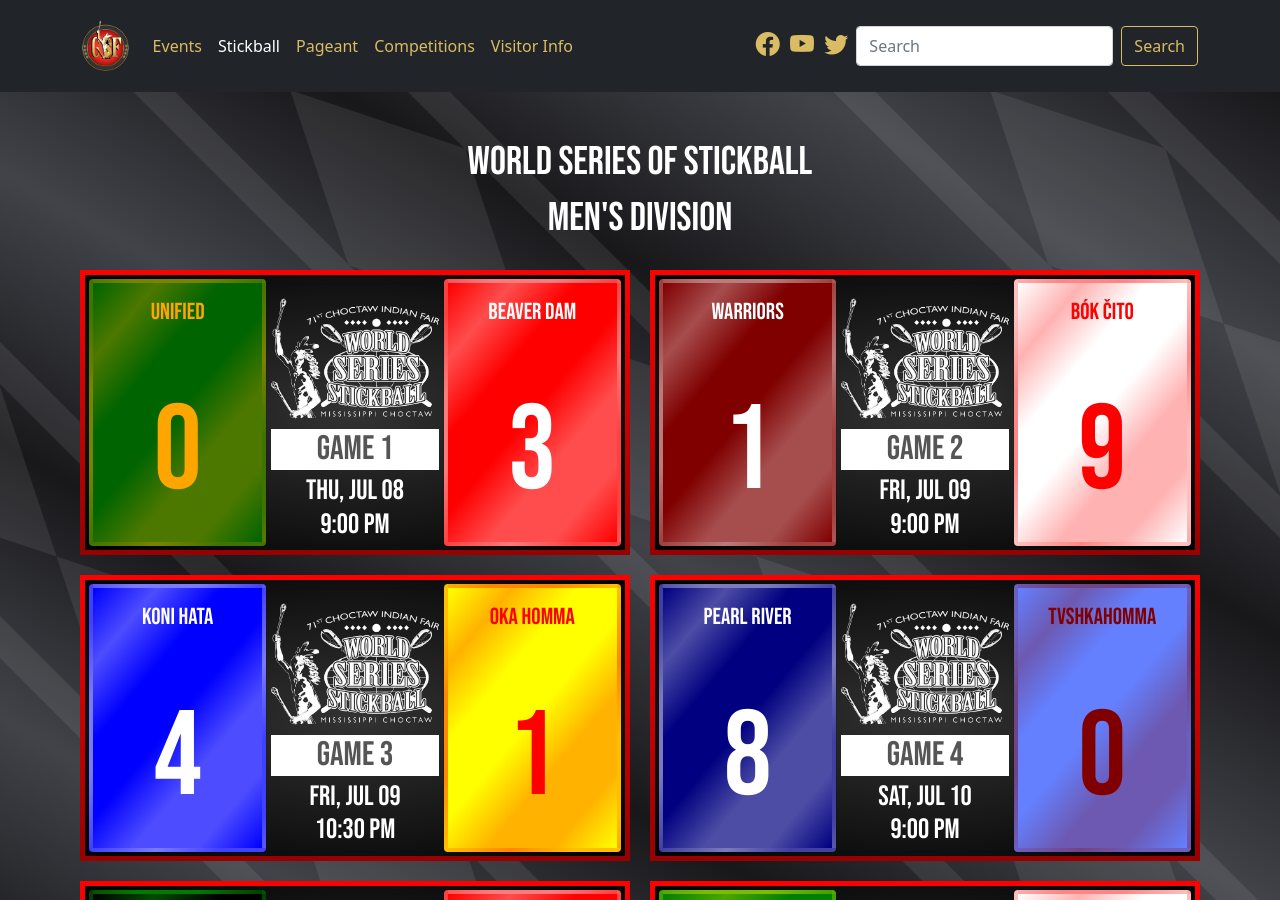
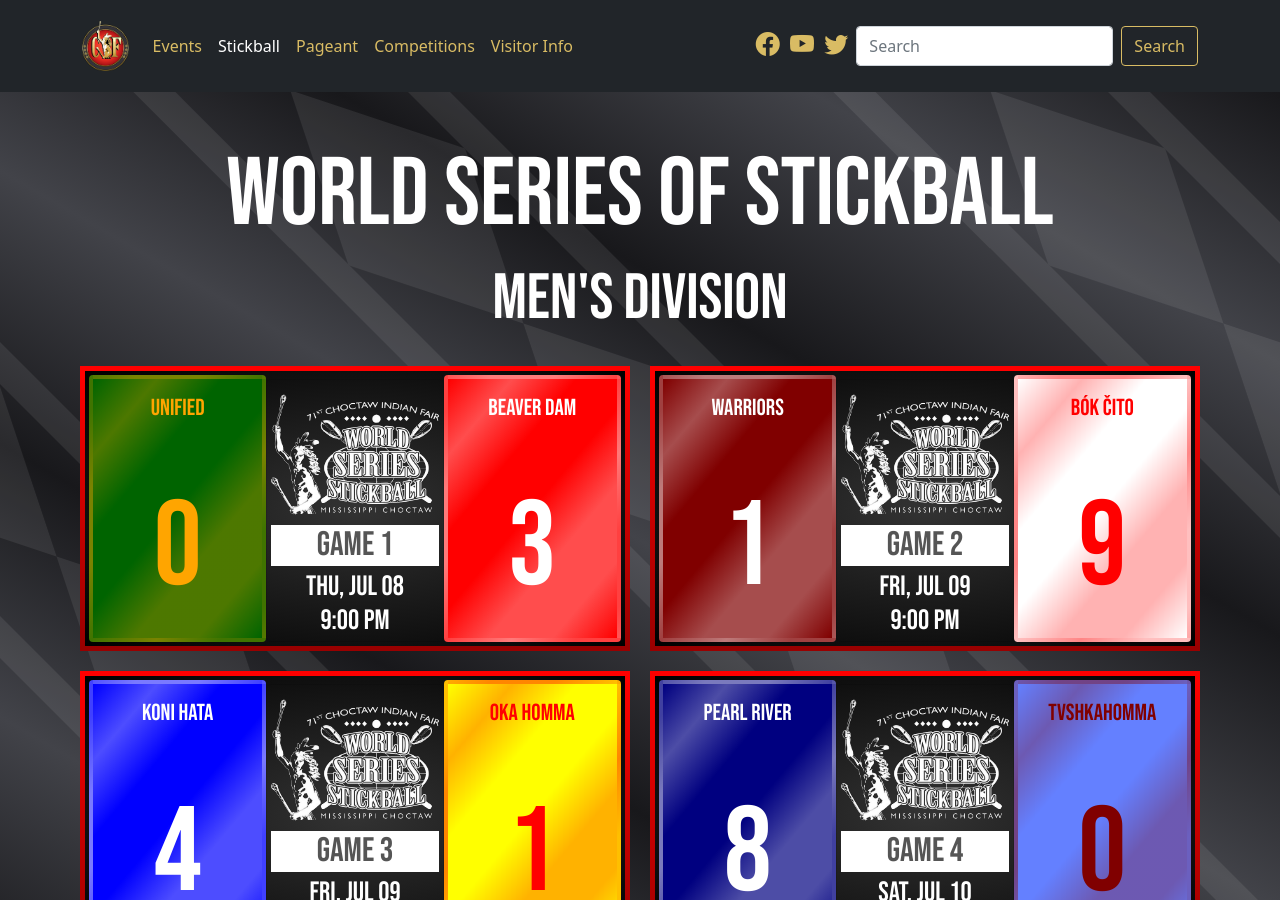
Before and after one commit to smattera/smattera.github.io, a Jekyll site: the page built from stickball/index.md, in a window 1280 px wide and 900 px high. Built offline with Jekyll 4.4.1, drawn with Linux system fonts in a browser that asks for light colours; nearby versions of some CDN libraries.

Commit message:
Update stickball.html

```diff
--- a/_includes/stickball.html
+++ b/_includes/stickball.html
@@ -1,8 +1,8 @@
 <section class="diamond-bg2 py-5">
   <div class="container text-center text-white bebas">
-    <h1>World Series of Stickball</h1>
+    <h1 style="font-size:6rem;">World Series of Stickball</h1>
 
-    <h2 class="h1">Men's Division</h2>
+    <h2 style="font-size:4rem;">Men's Division</h2>
     <div class="row row-cols-1 row-cols-lg-2 row-cols-xxl-3 g-4 mt-1">
       {% include game.html g="1" d="Thu, Jul 08" hr="9:00 PM" t1="UNIFIED" t1c="0,100,0" t1c2="255,165,0" t1s="0" t2="BEAVER DAM" t2c="255,0,0" t2c2="255,255,255" t2s="3" %}
       {% include game.html g="2" d="Fri, Jul 09" hr="9:00 PM" t1="WARRIORS" t1c="128,0,0" t1c2="255,255,255" t1s="1" t2="BÓK ČITO" t2c="255,255,255" t2c2="255,0,0" t2s="9" %}
@@ -16,7 +16,7 @@
       {% include game.html g="10" d="Sat, Jul 17" hr="10:15 PM" t1="PEARL RIVER" t1c="0,0,128" t1c2="255,255,255" t1s="5" t2="BÓK ČITO" t2c="255,255,255" t2c2="255,0,0" t2s="6" %}
     </div>
 
-    <h2 class="h1 pt-5">Women's Division</h2>
+    <h2 class="pt-5" style="font-size:4rem;">Women's Division</h2>
     <div class="row row-cols-1 row-cols-lg-2 row-cols-xxl-3 g-4">
       {% include game.html g="1" d="Thu, Jul 08" hr="8:00 PM" t1="BEAVER DAM" t1c="255,0,0" t1c2="255,255,255" t1s="3" t2="OKA HOMMA OHÓYO" t2c="255,255,0" t2c2="255,0,0" t2s="0" %}
       {% include game.html g="2" d="Fri, Jul 09" hr="8:00 PM" t1="NATIVES" t1c="180,210,255" t1c2="0,0,0" t1s="2" t2="TALI OHÓYO" t2c="255,192,203" t2c2="0,0,128" t2s="1" %}
@@ -30,7 +30,7 @@
       {% include game.html g="10" d="Fri, Jul 16" hr="11:30 PM" t1="BÓK ČITO OHÓYO" t1c="255,255,255" t1c2="255,0,0" t1s="0" t2="PEARL RIVER" t2c="0,0,128" t2c2="255,255,255" t2s="3" %}
     </div>
 
-    <h2 class="h1 pt-5">Men's (35+) Division</h2>
+    <h2 class="pt-5" style="font-size:4rem;">Men's (35+) Division</h2>
     <div class="row row-cols-1 row-cols-lg-2 row-cols-xxl-3 g-4">
       {% include game.html g="1" d="Thu, Jul 08" hr="7:00 PM" t1="BEAVER DAM" t1c="255,0,0" t1c2="255,255,255" t1s="7" t2="INDEPENDENTS" t2c="128,128,128" t2c2="0,0,0" t2s="0" %}
       {% include game.html g="2" d="Fri, Jul 09" hr="7:00 PM" t1="TVSHKAHOMMA" t1c="100,128,255" t1c2="128,0,0" t1s="0" t2="KONI HATA" t2c="0,0,255" t2c2="255,255,255" t2s="8" %}
@@ -39,7 +39,7 @@
       {% include game.html g="5" d="Fri, Jul 16" hr="10:15 PM" t1="BEAVER DAM" t1c="255,0,0" t1c2="255,255,255" t1s="0" t2="KONI HATA" t2c="0,0,255" t2c2="255,255,255" t2s="4" %}
     </div>
 
-    <h2 class="h1 pt-5">Tulli Okchi Ishko (14-17) Division</h2>
+    <h2 class="pt-5" style="font-size:4rem;">Tulli Okchi Ishko (14-17) Division</h2>
     <div class="row row-cols-1 row-cols-lg-2 row-cols-xxl-3 g-4">
       {% include game.html g="1" d="Fri, Jul 09" hr="6:00 PM" t1="BÓK ČITO" t1c="255,255,255" t1c2="255,0,0" t1s="7" t2="TIAK HIKÍYA" t2c="128,0,128" t2c2="255,255,0" t2s="0" %}
       {% include game.html g="2" d="Sat, Jul 10" hr="5:00 PM" t1="WARRIORS" t1c="128,0,0" t1c2="255,255,255" t1s="1" t2="BEAVER DAM" t2c="255,0,0" t2c2="255,255,255" t2s="10" %}
@@ -49,7 +49,7 @@
       {% include game.html g="6" d="Fri, Jul 16" hr="6:00 PM" t1="PEARL RIVER" t1c="0,0,128" t1c2="255,255,255" t1s="4" t2="BEAVER DAM" t2c="255,0,0" t2c2="255,255,255" t2s="2" %}
     </div>
 
-    <h2 class="h1 pt-5">Pushmataha (10-13) Division</h2>
+    <h2 class="pt-5" style="font-size:4rem;">Pushmataha (10-13) Division</h2>
     <div class="row row-cols-1 row-cols-lg-2 row-cols-xxl-3 g-4">
       {% include game.html g="1" d="Thu, Jul 08" hr="5:00 PM" t1="PEARL RIVER" t1c="0,0,128" t1c2="255,255,255" t1s="4" t2="NANIH WAIYA ATTITUDE" t2c="0,0,0" t2c2="255,255,255" t2s="1" %}
       {% include game.html g="2" d="Thu, Jul 08" hr="6:00 PM" t1="KONI OSI" t1c="0,0,255" t1c2="255,255,255" t1s="5" t2="BÓK ČITO" t2c="255,255,255" t2c2="255,0,0" t2s="4" %}
```
